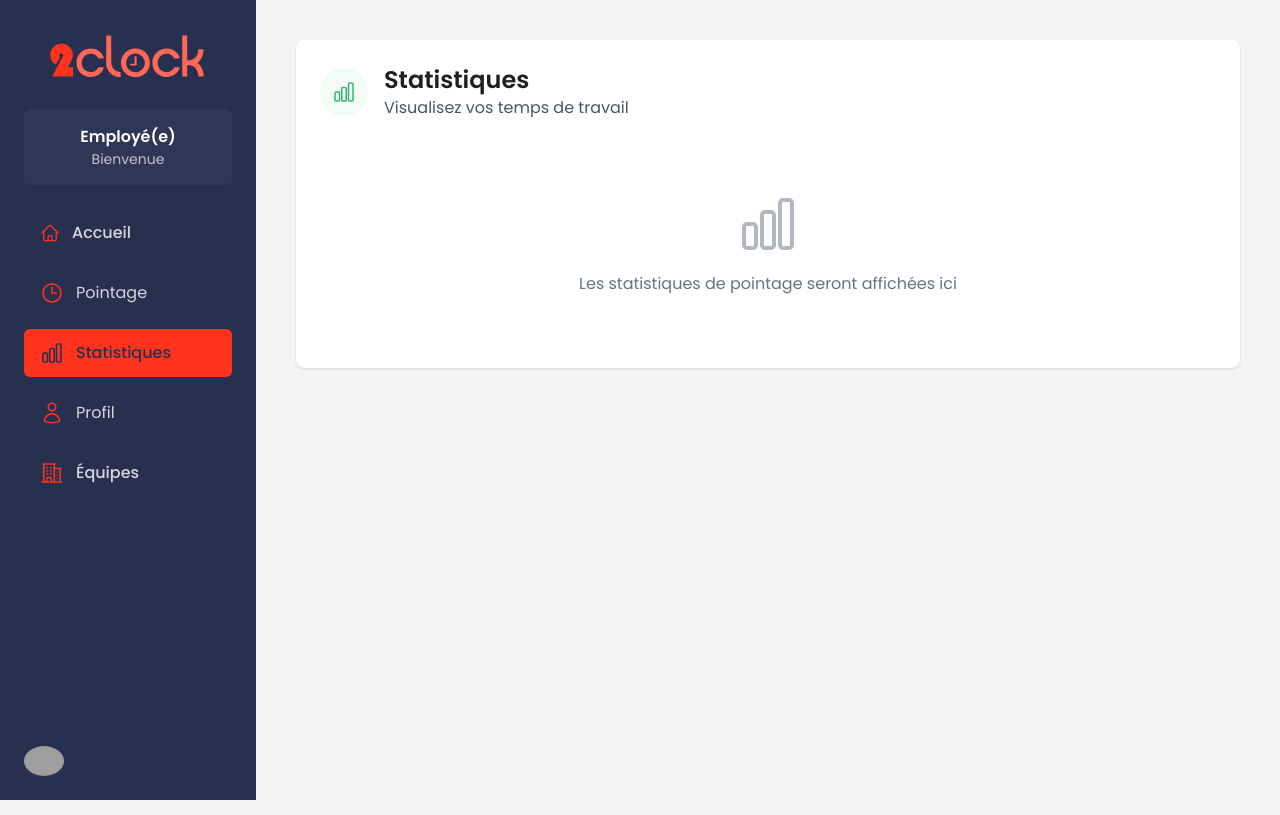
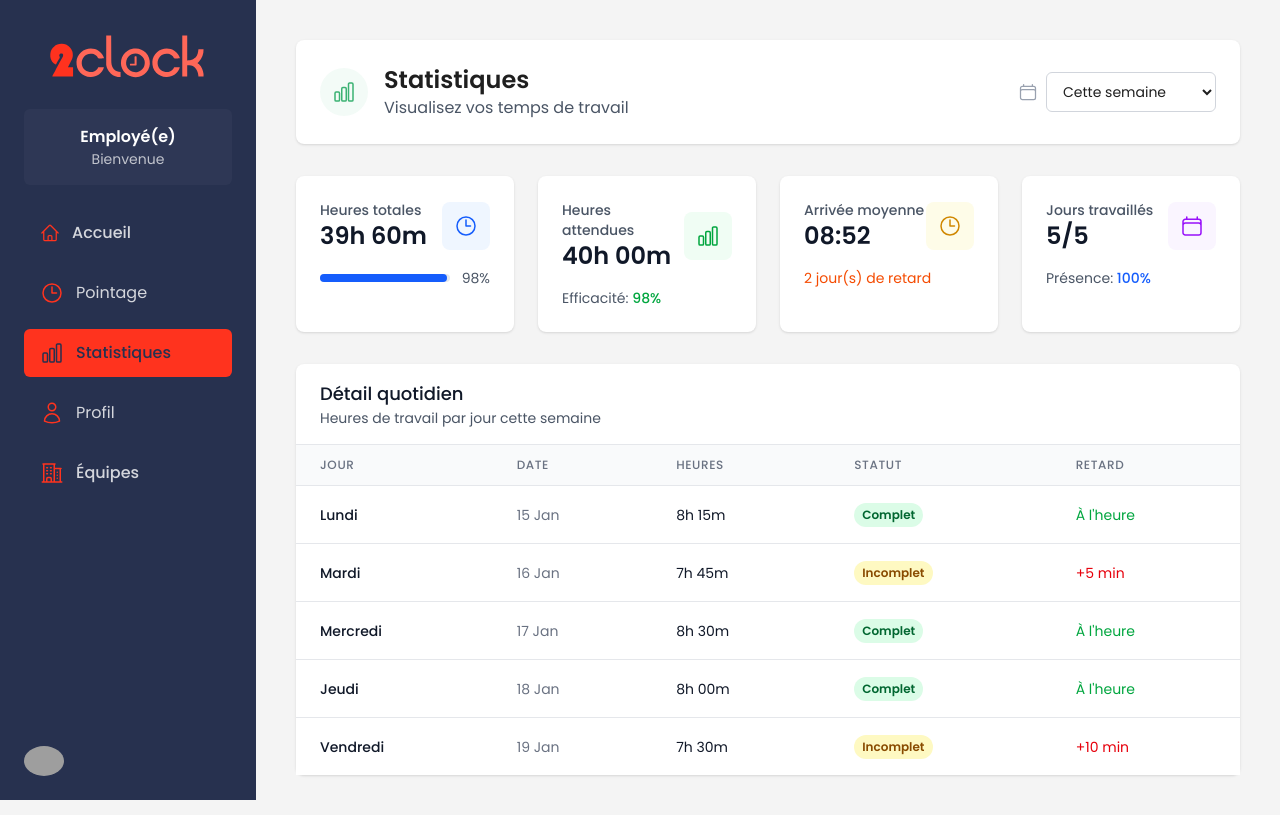
Before and after one commit to abakar-oumar-abdallah/T-DEV-700, a Next.js app in the folder frontend/2clock/: page /dashboard/employee/punches in a window 1280 px wide. Built offline with nearby package versions, Linux system fonts and the light colour scheme; grey boxes are pictures that could not be loaded.

Commit message:
feat: new punches stat page with mock data, removed useless parts from clock page

```diff
--- a/frontend/2clock/src/app/dashboard/clock/page.tsx
+++ b/frontend/2clock/src/app/dashboard/clock/page.tsx
@@ -15,9 +15,9 @@ function formatTime(d = new Date()) {
     year: "numeric",
     month: "long",
     day: "numeric",
-    hour: "2-digit",
-    minute: "2-digit",
-    second: "2-digit"
+    // hour: "2-digit",
+    // minute: "2-digit",
+    // second: "2-digit"
   })
 }
 
@@ -49,6 +49,9 @@ export default function ClockPage() {
     localStorage.setItem("clock_history", JSON.stringify(history))
   }, [history])
 
+  //TODO : Délocaliser cette fonction (avec les autres fonctions de clock)
+  // et faire une requête à la route clocks/clockInOut
+  //TODO : Récupérer les infos de retard/avance renvoyées par clockInOut
   const addPunch = async (type: Punch["type"]) => {
     const p: Punch = { id: String(Date.now()), type, time: nowIso() }
     setHistory((s) => [p, ...s])
@@ -111,7 +114,7 @@ export default function ClockPage() {
       <div className="max-w-6xl mx-auto grid grid-cols-1 lg:grid-cols-3 gap-8 items-start">
 
         <section className="lg:col-span-2">
-          {currentTeam && (
+          {/* {currentTeam && (
             <div className="bg-white rounded-lg shadow p-4 mb-6">
               <div className="flex items-center gap-3">
                 <div className="p-2 bg-blue-50 rounded-lg">
@@ -123,7 +126,7 @@ export default function ClockPage() {
                 </div>
               </div>
             </div>
-          )}
+          )} */}
 
           <div className="text-center mb-6">
             <h2 className="text-4xl font-semibold text-gray-800 mb-2">
--- a/frontend/2clock/src/app/dashboard/employee/punches/page.tsx
+++ b/frontend/2clock/src/app/dashboard/employee/punches/page.tsx
@@ -1,24 +1,194 @@
 "use client"
-import React from 'react'
-import { ChartBarIcon } from '@heroicons/react/24/outline'
+import React, { useState, useEffect } from 'react'
+import { ChartBarIcon, ClockIcon, CalendarIcon } from '@heroicons/react/24/outline'
+import { useTeam } from '@/contexts/TeamContext'
+
+// Mock data for hours worked
+const mockData = [
+  { day: 'Lundi', date: '15 Jan', hours: '8h 15m', status: 'Complet', late: 0 },
+  { day: 'Mardi', date: '16 Jan', hours: '7h 45m', status: 'Incomplet', late: 5 },
+  { day: 'Mercredi', date: '17 Jan', hours: '8h 30m', status: 'Complet', late: 0 },
+  { day: 'Jeudi', date: '18 Jan', hours: '8h 00m', status: 'Complet', late: 0 },
+  { day: 'Vendredi', date: '19 Jan', hours: '7h 30m', status: 'Incomplet', late: 10 },
+]
+
+const weekStats = {
+  totalHours: '39h 60m',
+  expectedHours: '40h 00m',
+  efficiency: '98%',
+  avgArrival: '08:52',
+  latedays: 2
+}
 
 export default function PunchesPage() {
+  const { currentTeam, user } = useTeam()
+  const [selectedWeek, setSelectedWeek] = useState('Cette semaine')
+
   return (
     <main className="p-6 sm:p-10 min-h-screen">
-      <div className="bg-white rounded-lg shadow p-6">
-        <div className="flex items-center gap-4 mb-6">
-          <div className="p-3 rounded-full bg-[rgba(59,178,115,0.06)]">
-            <ChartBarIcon className="w-6 h-6" style={{ color: '#3bb273' }} />
+      {/* Header */}
+      <div className="bg-white rounded-lg shadow p-6 mb-8">
+        <div className="flex flex-col sm:flex-row sm:items-center sm:justify-between gap-4">
+          <div className="flex items-center gap-4">
+            <div className="p-3 rounded-full bg-[rgba(59,178,115,0.06)]">
+              <ChartBarIcon className="w-6 h-6" style={{ color: '#3bb273' }} />
+            </div>
+            <div>
+              <h1 className="text-2xl font-semibold" style={{ color: 'var(--foreground)' }}>Statistiques</h1>
+              <p className="text-gray-600">Visualisez vos temps de travail</p>
+            </div>
           </div>
-          <div>
-            <h1 className="text-2xl font-semibold" style={{ color: 'var(--foreground)' }}>Statistiques</h1>
-            <p className="text-gray-600">Visualisez vos temps de travail</p>
+
+          {/* Week selector */}
+          <div className="flex items-center gap-2">
+            <CalendarIcon className="w-5 h-5 text-gray-400" />
+            <select
+              value={selectedWeek}
+              onChange={(e) => setSelectedWeek(e.target.value)}
+              className="bg-white border border-gray-300 rounded-md px-3 py-2 text-sm focus:outline-none focus:ring-2 focus:ring-blue-500"
+            >
+              <option>Cette semaine</option>
+              <option>Semaine dernière</option>
+              <option>Il y a 2 semaines</option>
+              <option>Il y a 3 semaines</option>
+            </select>
           </div>
         </div>
 
-        <div className="text-center py-12 text-gray-500">
-          <ChartBarIcon className="w-16 h-16 mx-auto mb-4 opacity-50" />
-          <p>Les statistiques de pointage seront affichées ici</p>
+        {/* Current team info */}
+        {currentTeam && (
+          <div className="mt-4 p-3 bg-gray-50 rounded-lg border border-gray-200">
+            <div className="flex items-center gap-2">
+              <div className="w-2 h-2 rounded-full bg-green-500"></div>
+              <span className="text-sm font-medium text-gray-700">Équipe actuelle: {currentTeam.team.name}</span>
+              <span className="text-xs text-gray-500">({currentTeam.role === 'manager' ? 'Responsable' : 'Employé'})</span>
+            </div>
+          </div>
+        )}
+      </div>
+
+      {/* Stats Cards */}
+      <div className="grid grid-cols-1 md:grid-cols-2 lg:grid-cols-4 gap-6 mb-8">
+        <div className="bg-white p-6 rounded-lg shadow">
+          <div className="flex items-center justify-between">
+            <div>
+              <p className="text-sm font-medium text-gray-600">Heures totales</p>
+              <p className="text-2xl font-semibold text-gray-900">{weekStats.totalHours}</p>
+            </div>
+            <div className="p-3 bg-blue-50 rounded-lg">
+              <ClockIcon className="w-6 h-6 text-blue-600" />
+            </div>
+          </div>
+          <div className="mt-4">
+            <div className="flex items-center">
+              <div className="w-full bg-gray-200 rounded-full h-2">
+                <div className="bg-blue-600 h-2 rounded-full" style={{ width: weekStats.efficiency }}></div>
+              </div>
+              <span className="ml-3 text-sm text-gray-600">{weekStats.efficiency}</span>
+            </div>
+          </div>
+        </div>
+
+        <div className="bg-white p-6 rounded-lg shadow">
+          <div className="flex items-center justify-between">
+            <div>
+              <p className="text-sm font-medium text-gray-600">Heures attendues</p>
+              <p className="text-2xl font-semibold text-gray-900">{weekStats.expectedHours}</p>
+            </div>
+            <div className="p-3 bg-green-50 rounded-lg">
+              <ChartBarIcon className="w-6 h-6 text-green-600" />
+            </div>
+          </div>
+          <p className="mt-4 text-sm text-gray-600">
+            Efficacité: <span className="font-medium text-green-600">{weekStats.efficiency}</span>
+          </p>
+        </div>
+
+        <div className="bg-white p-6 rounded-lg shadow">
+          <div className="flex items-center justify-between">
+            <div>
+              <p className="text-sm font-medium text-gray-600">Arrivée moyenne</p>
+              <p className="text-2xl font-semibold text-gray-900">{weekStats.avgArrival}</p>
+            </div>
+            <div className="p-3 bg-yellow-50 rounded-lg">
+              <ClockIcon className="w-6 h-6 text-yellow-600" />
+            </div>
+          </div>
+          <p className="mt-4 text-sm text-gray-600">
+            {weekStats.latedays > 0 ? (
+              <span className="text-orange-600">{weekStats.latedays} jour(s) de retard</span>
+            ) : (
+              <span className="text-green-600">Aucun retard</span>
+            )}
+          </p>
+        </div>
+
+        <div className="bg-white p-6 rounded-lg shadow">
+          <div className="flex items-center justify-between">
+            <div>
+              <p className="text-sm font-medium text-gray-600">Jours travaillés</p>
+              <p className="text-2xl font-semibold text-gray-900">{mockData.length}/5</p>
+            </div>
+            <div className="p-3 bg-purple-50 rounded-lg">
+              <CalendarIcon className="w-6 h-6 text-purple-600" />
+            </div>
+          </div>
+          <p className="mt-4 text-sm text-gray-600">
+            Présence: <span className="font-medium text-blue-600">100%</span>
+          </p>
+        </div>
+      </div>
+
+      {/* Daily Details */}
+      <div className="bg-white rounded-lg shadow">
+        <div className="px-6 py-4 border-b border-gray-200">
+          <h3 className="text-lg font-medium text-gray-900">Détail quotidien</h3>
+          <p className="text-sm text-gray-600">Heures de travail par jour cette semaine</p>
+        </div>
+
+        <div className="overflow-x-auto">
+          <table className="min-w-full divide-y divide-gray-200">
+            <thead className="bg-gray-50">
+              <tr>
+                <th className="px-6 py-3 text-left text-xs font-medium text-gray-500 uppercase tracking-wider">Jour</th>
+                <th className="px-6 py-3 text-left text-xs font-medium text-gray-500 uppercase tracking-wider">Date</th>
+                <th className="px-6 py-3 text-left text-xs font-medium text-gray-500 uppercase tracking-wider">Heures</th>
+                <th className="px-6 py-3 text-left text-xs font-medium text-gray-500 uppercase tracking-wider">Statut</th>
+                <th className="px-6 py-3 text-left text-xs font-medium text-gray-500 uppercase tracking-wider">Retard</th>
+              </tr>
+            </thead>
+            <tbody className="bg-white divide-y divide-gray-200">
+              {mockData.map((day, index) => (
+                <tr key={index} className="hover:bg-gray-50">
+                  <td className="px-6 py-4 whitespace-nowrap text-sm font-medium text-gray-900">
+                    {day.day}
+                  </td>
+                  <td className="px-6 py-4 whitespace-nowrap text-sm text-gray-500">
+                    {day.date}
+                  </td>
+                  <td className="px-6 py-4 whitespace-nowrap text-sm text-gray-900">
+                    {day.hours}
+                  </td>
+                  <td className="px-6 py-4 whitespace-nowrap">
+                    <span className={`inline-flex px-2 py-1 text-xs font-semibold rounded-full ${
+                      day.status === 'Complet'
+                        ? 'bg-green-100 text-green-800'
+                        : 'bg-yellow-100 text-yellow-800'
+                    }`}>
+                      {day.status}
+                    </span>
+                  </td>
+                  <td className="px-6 py-4 whitespace-nowrap text-sm text-gray-500">
+                    {day.late > 0 ? (
+                      <span className="text-red-600">+{day.late} min</span>
+                    ) : (
+                      <span className="text-green-600">À l'heure</span>
+                    )}
+                  </td>
+                </tr>
+              ))}
+            </tbody>
+          </table>
         </div>
       </div>
     </main>
```
